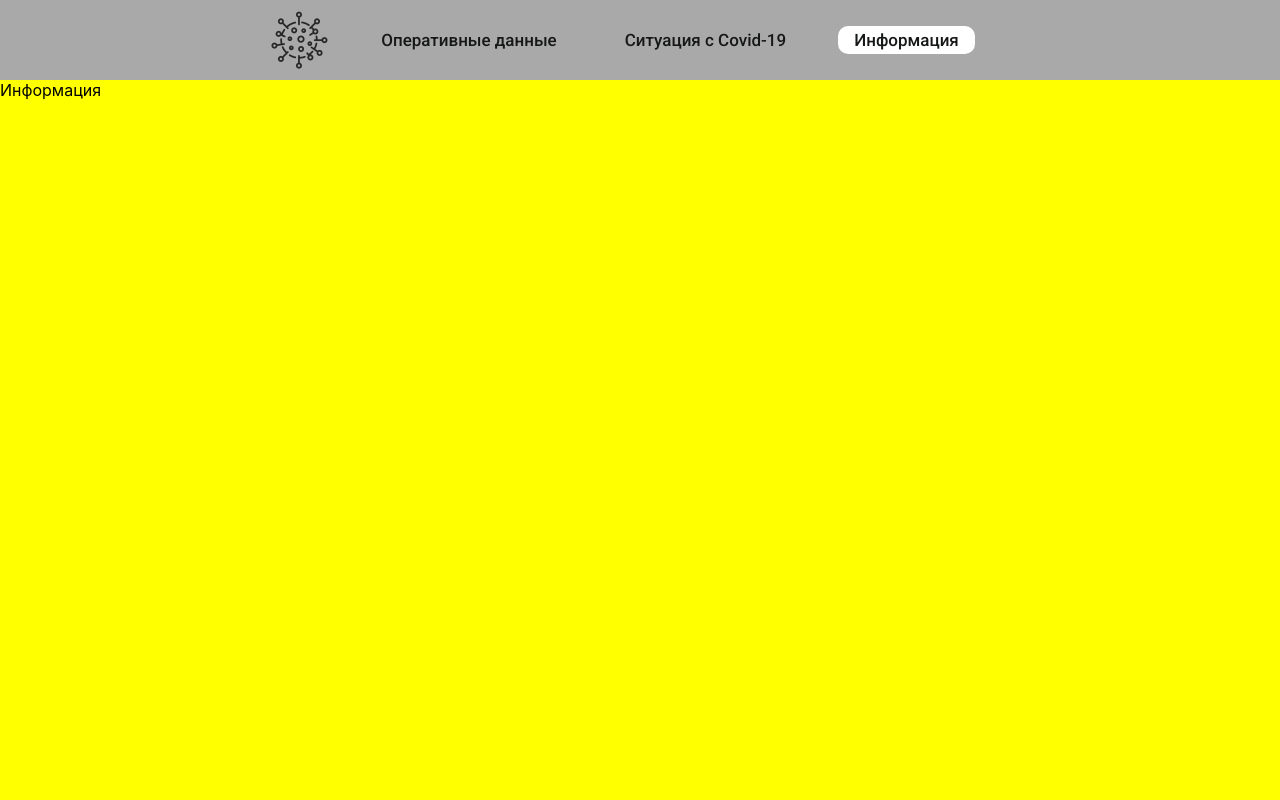
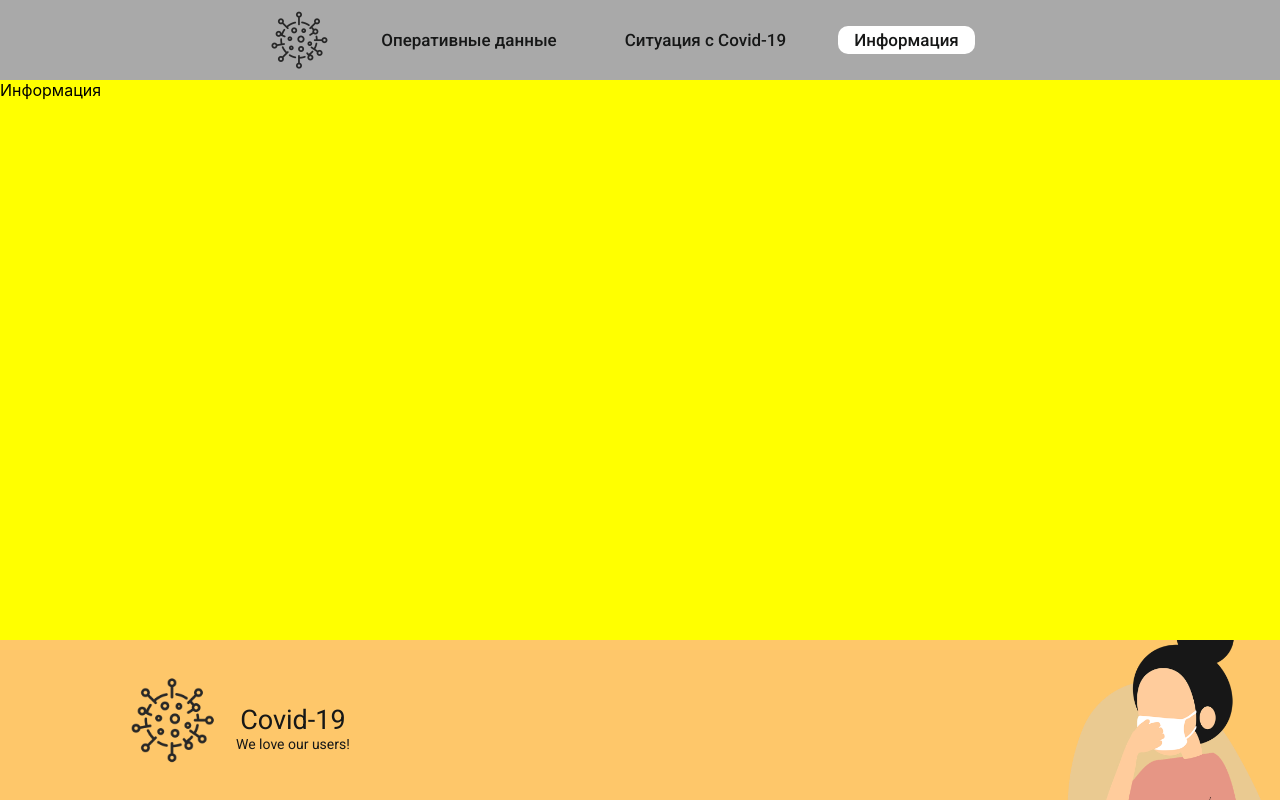
Before and after one commit to Ane1y/ml_covid19, a React (Create React App) app in the folder ml-covid19-frontend/: page /information in a window 1280 px wide. Built offline with nearby package versions, Linux system fonts and the light colour scheme.

Commit message:
#147-frontend-component-footer
added Footer

fixed footer style

```diff
--- a/ml-covid19-frontend/src/App.tsx
+++ b/ml-covid19-frontend/src/App.tsx
@@ -6,6 +6,7 @@ import Home from "./components/pages/Home";
 import Data from "./components/pages/Data";
 import DetailedData from "./components/pages/DetailedData";
 import Information from "./components/pages/Information";
+import Footer from "./components/footer/Footer";
 
 
 function App() {
@@ -21,6 +22,7 @@ function App() {
                         <Route path="/information"  component={Information}/>
                     </Switch>
                 </div>
+                <Footer />
             </div>
         </BrowserRouter>
     );
--- /dev/null
+++ b/ml-covid19-frontend/src/components/footer/Footer.tsx
@@ -0,0 +1,27 @@
+import React from "react";
+import "./footer.scss"
+import logo from "../../images/covid-19_Icon.png";
+
+function Footer() {
+
+    return (
+        <div className="footer">
+            <div className="footer-background-image">
+                <div className="footer-content-wrapper">
+                    <div className="footer-content">
+                        <img className="footer-logo"
+                             src={logo}
+                             alt="logo"/>
+                        <div className="footer-title">
+                            <div className="footer-text-lower footer-text-upper">We love our users!</div>
+                            <div className="footer-text-main">Covid-19</div>
+                            <div className="footer-text-lower">We love our users!</div>
+                        </div>
+                    </div>
+                </div>
+            </div>
+        </div>
+    )
+}
+
+export default Footer;
--- /dev/null
+++ b/ml-covid19-frontend/src/components/footer/footer.scss
@@ -0,0 +1,69 @@
+.footer {
+  width: 100%;
+  min-height: 160px;
+  height: 160px;
+  background: #FEC76A;
+}
+
+.footer-background-image {
+  background: url("../../images/footerImage.png") no-repeat right top;
+  -webkit-background-size: contain;
+  -moz-background-size: contain;
+  -o-background-size: contain;
+  background-size: contain;
+  width: 100%;
+  height: 100%;
+}
+
+.footer-content-wrapper {
+  width: 100%;
+  height: 100%;
+}
+
+.footer-content {
+  height: 100%;
+  width: auto;
+  margin-left: 10%;
+  margin-right: 10%;
+  display: flex;
+  flex-direction: row;
+  justify-content: start;
+  align-items: center;
+}
+
+.footer-logo {
+  min-height: 60px;
+  min-width: 60px;
+  height: 55%;
+  width: auto;
+  margin-right: 20px;
+}
+
+.footer-title {
+  height: 100%;
+  width: auto;
+  display: flex;
+  flex-direction: column;
+  justify-content: center;
+  align-items: center;
+}
+
+.footer-text-main {
+  text-decoration: none;
+  font-family: "Roboto", sans-serif;
+  font-weight: 400;
+  font-size: 27px;
+  color: #161717;
+}
+
+.footer-text-lower {
+  text-decoration: none;
+  font-family: "Roboto", sans-serif;
+  font-weight: 400;
+  font-size: 14px;
+  color: #161717;
+}
+
+.footer-text-upper {
+  color: transparent;
+}
```
Also changed, not shown: ml-covid19-frontend/src/images/footerImage.png (added).
